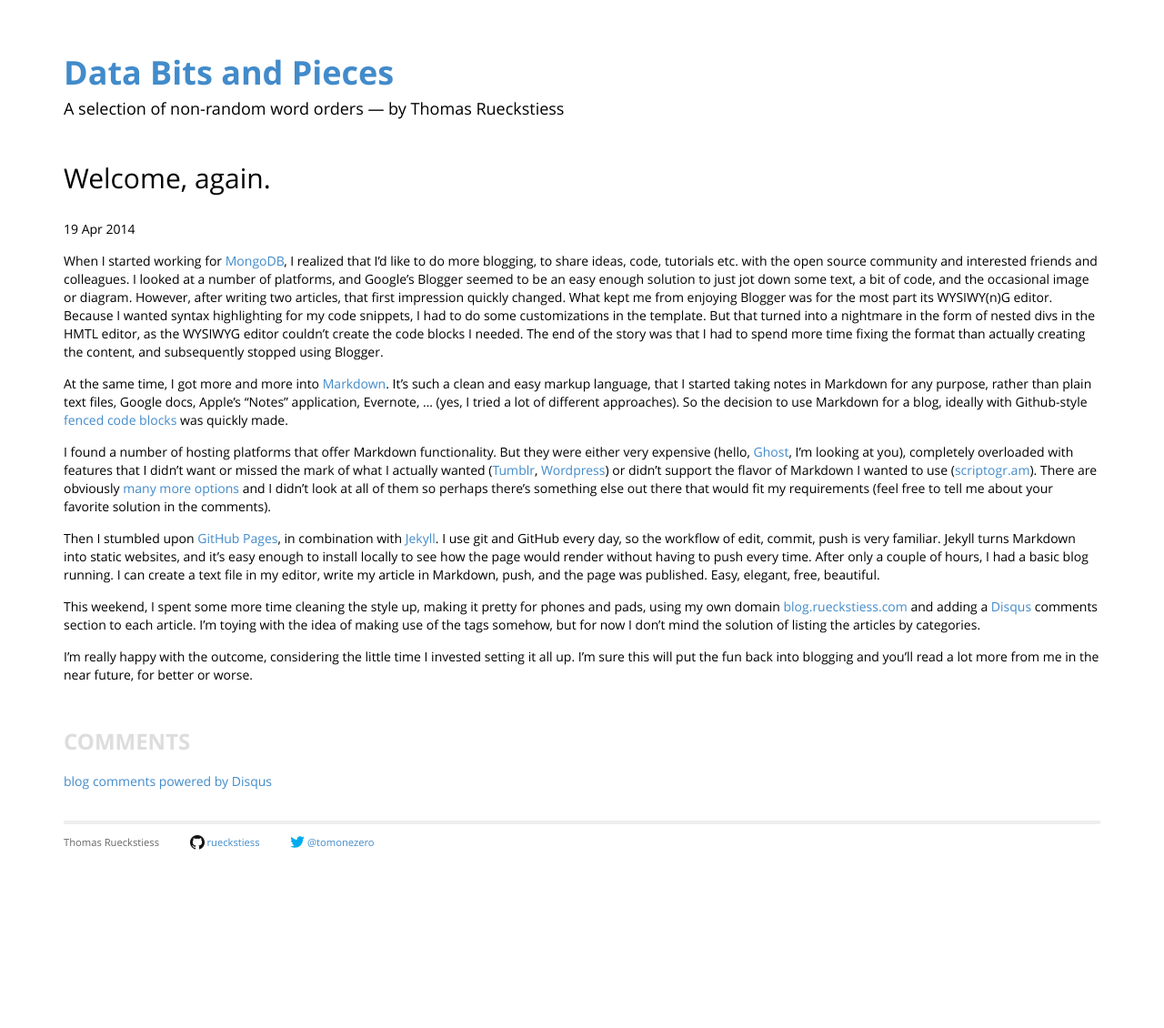
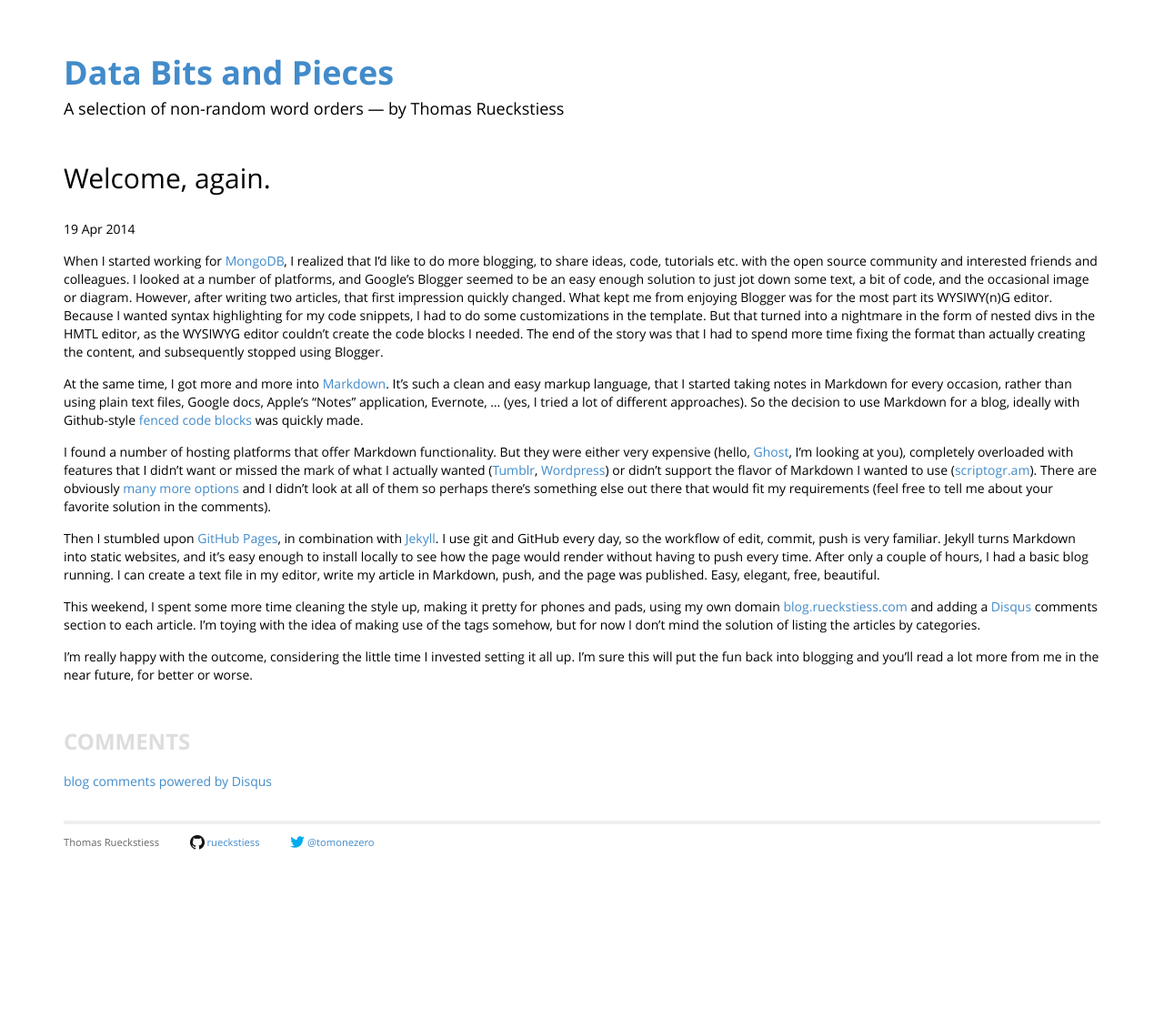
Before and after one commit to rueckstiess/rueckstiess.github.io, a Jekyll site: the page built from _posts/2014-04-19-meta-blog-article.markdown, in a window 1280 px wide. Shown: the whole page at 91% size. Built offline with Jekyll 4.4.1, drawn with Linux system fonts in a browser that asks for light colours; Markdown is read by kramdown in place of the engine named in the settings; comment, search, counter and statistics services are not loaded.

Commit message:
small typo.

```diff
--- a/_posts/2014-04-19-meta-blog-article.markdown
+++ b/_posts/2014-04-19-meta-blog-article.markdown
@@ -9,7 +9,7 @@
 When I started working for [MongoDB](mongodb), I realized that I'd like to do more blogging, to share ideas, code, tutorials etc. with the open source community and interested friends and colleagues. I looked at a number of platforms, and Google's Blogger seemed to be an easy enough solution to just jot down some text, a bit of code, and the occasional image or diagram. However, after writing two articles, that first impression quickly changed.
 What kept me from enjoying Blogger was for the most part its WYSIWY(n)G editor. Because I wanted syntax highlighting for my code snippets, I had to do some customizations in the template. But that turned into a nightmare in the form of nested divs in the HMTL editor, as the WYSIWYG editor couldn't create the code blocks I needed. The end of the story was that I had to spend more time fixing the format than actually creating the content, and subsequently stopped using Blogger.
 
-At the same time, I got more and more into [Markdown](markdown). It's such a clean and easy markup language, that I started taking notes in Markdown for any purpose, rather than plain text files, Google docs, Apple's "Notes" application, Evernote, ... (yes, I tried a lot of different approaches). So the decision to use Markdown for a blog, ideally with Github-style [fenced code blocks](fenced-code) was quickly made.
+At the same time, I got more and more into [Markdown](markdown). It's such a clean and easy markup language, that I started taking notes in Markdown for every occasion, rather than using plain text files, Google docs, Apple's "Notes" application, Evernote, ... (yes, I tried a lot of different approaches). So the decision to use Markdown for a blog, ideally with Github-style [fenced code blocks](fenced-code) was quickly made.
 
 I found a number of hosting platforms that offer Markdown functionality. But they were either very expensive (hello, [Ghost](ghost), I'm looking at you), completely overloaded with features that I didn't want or missed the mark of what I actually wanted ([Tumblr](tumblr), [Wordpress](wordpress)) or didn't support the flavor of Markdown I wanted to use ([scriptogr.am][scriptogram]). There are obviously [many more options](more-platforms) and I didn't look at all of them so perhaps there's something else out there that would fit my requirements (feel free to tell me about your favorite solution in the comments).
 
```
